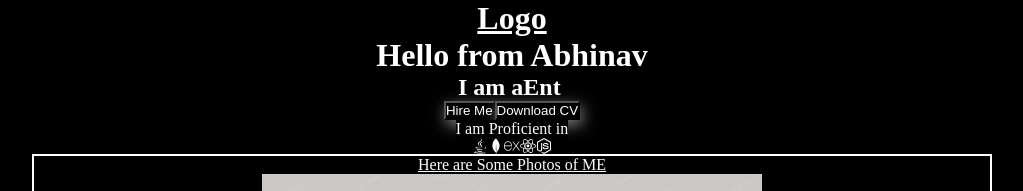
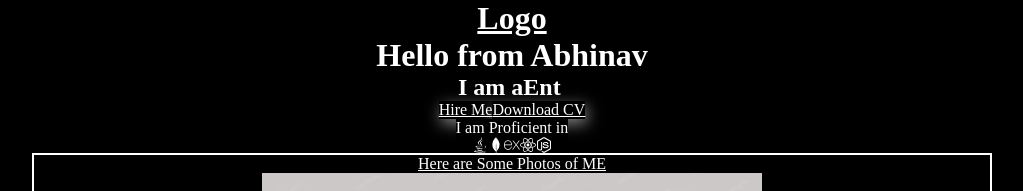
Before and after one commit to abnjain/abnjain, a Next.js app: page / in a window 1280 px wide. Shown: the top 191 px of the page, without its empty margins (128-1151 px from the left). Built offline with nearby package versions, Linux system fonts and the light colour scheme.

Commit message:
added resume in about page

```diff
--- a/app/About/page.js
+++ b/app/About/page.js
@@ -18,7 +18,7 @@ const About = () => {
                         <li>Frontend Designing with Bootstrap, React.js, and Next.js involves creating responsive, dynamic user interfaces with reusable components and optimized performance.</li>
                         <li>SQL and NoSQL database management systems efficiently organize, store, and retrieve data, meeting diverse needs and scalability demands in modern applications.</li>
                         <li>AWS and Google Cloud Platform provide scalable and secure cloud infrastructure services for efficient application deployment and management.</li>
-                        <a type="submit" className="resumeButton m-6 pr-3 pl-3 border border-solid rounded-full text-lg" href="/resume" target="_blank">view resume</a>
+                        <a type="submit" className="m-6 pr-3 pl-3 border border-solid rounded-full text-lg hover:uppercase" href="/resume.pdf" download="Abhinav Jain Resume.pdf">view resume</a>
                         <br/>
                     </ul>
                     <hr className="distinguish"/>
--- a/app/globals.css
+++ b/app/globals.css
@@ -28,10 +28,6 @@ html,body{
   color: #fff;
   font-weight: 700;
   margin-right: 0.4rem;
-}
-.expert ul .resumeButton:hover{
-  text-transform: uppercase;
-  text-shadow: rgb(244, 200, 22) 20px;
 }
 .expert .horLine{
   border-left: 3px solid white;
@@ -64,12 +60,3 @@ html,body{
   width: 500px;
   margin-left: 330px;
 }
-
-/* "Web Designer",
-                "Web Developer",
-                "Coder",
-                "Enterpreneur",
-                "Freelancer", */
-
- @media (max-width:600px) {
-}
--- a/app/page.js
+++ b/app/page.js
@@ -41,18 +41,18 @@ const Home = () => {
           </div>
         </div>
         <div className="flex flex-wrap justify-center gap-24">
-          <button
+        <a type="submit" href="/resume.pdf" download="Abhinav Jain Resume.pdf"
             className={`py-2 px-4 bg-blue-500 text-white rounded-3xl shadow-2xl ${styles.buttonCustomShadow} hover:bg-blue-600 transform transition-all duration-100 hover:scale-125 hover:shadow-none`}
           >
             Hire Me
-          </button>
-          <button
+          </a>
+          <a type="submit" href="/resume.pdf" download="Abhinav Jain Resume.pdf"
             className={`py-1 px-1 bg-blue-500 text-white rounded-3xl shadow-md ${styles.buttonCustomShadow2} hover:bg-blue-600 transform transition-all duration-100 hover:scale-125 hover:shadow-none`}
           >
             <span className="py-2 px-4 block bg-black rounded-3xl">
               Download CV
             </span>
-          </button>
+            </a>
         </div>
         <div className="my-20 space-y-8">
           <p className="text-center font-bold text-2xl">I am Proficient in</p>
```
Also changed, not shown: 1 other file (tests, documents, lock files or other folders).
